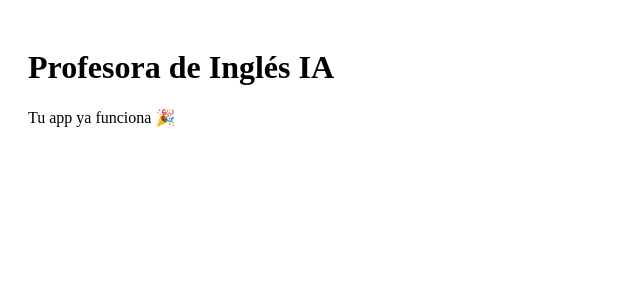
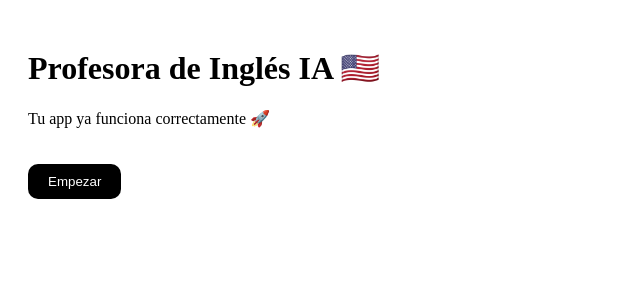
Before and after one commit to gonzalezshari909-sketch/english-ai-teacher, a Next.js app: page / in a window 1280 px wide. Shown: the top 300 px of the page, without its empty margins (0-640 px from the left). Built offline with nearby package versions, Linux system fonts and the light colour scheme.

Commit message:
Update page.js

```diff
--- a/app/page.js
+++ b/app/page.js
@@ -1,8 +1,24 @@
+'use client';
+
 export default function Home() {
   return (
-    <div style={{padding: 20}}>
-      <h1>Profesora de Inglés IA</h1>
-      <p>Tu app ya funciona 🎉</p>
+    <div style={{ padding: 20 }}>
+      <h1>Profesora de Inglés IA 🇺🇸</h1>
+
+      <p>Tu app ya funciona correctamente 🚀</p>
+
+      <button
+        style={{
+          padding: '10px 20px',
+          background: 'black',
+          color: 'white',
+          borderRadius: '10px',
+          border: 'none',
+          marginTop: '20px',
+        }}
+      >
+        Empezar
+      </button>
     </div>
-  )
+  );
 }
```
